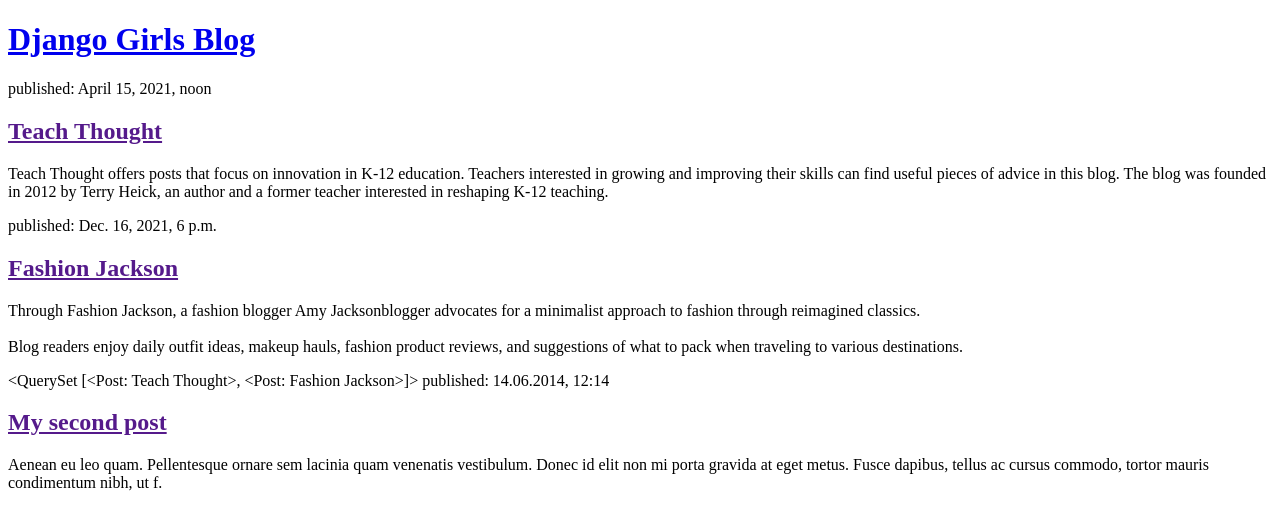
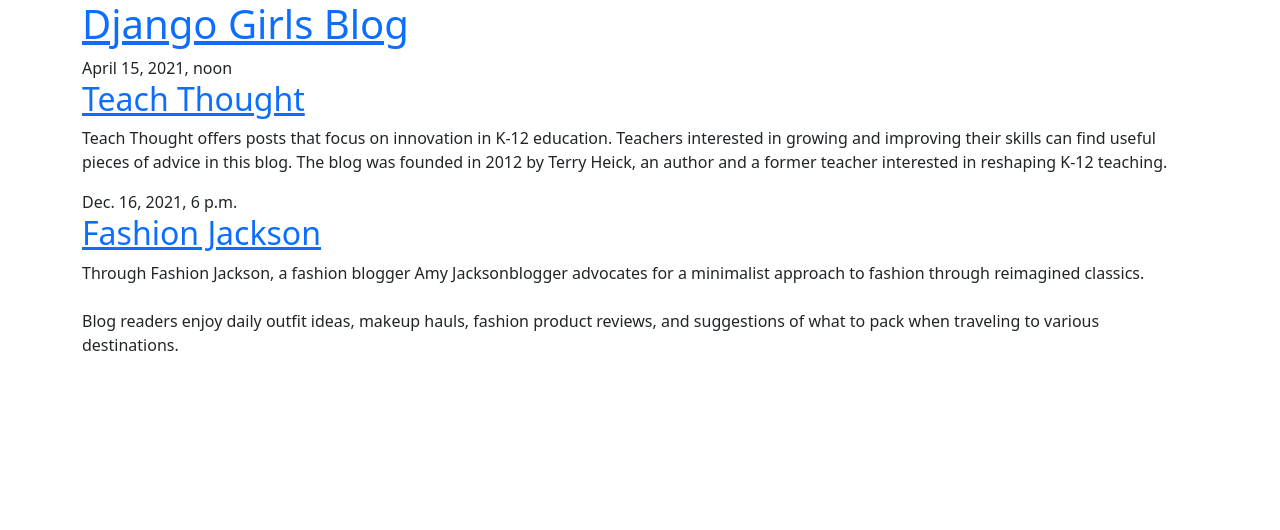
Before and after one commit to Abaliga99/My-First-Blog, a Django app: page / in a window 1280 px wide. Shown: the top 530 px of the page. Run offline with Django 3.2, Linux system fonts and the light colour scheme; data comes from the database, SQL or seed files in the repository.

Commit message:
Added view and template for detailedblog aswellas css for the site .

```diff
--- /dev/null
+++ b/blog/templates/blog/base.html
@@ -0,0 +1,29 @@
+{% load static %}
+<!DOCTYPE html>
+<html lang="en">
+<head>
+    <meta charset="UTF-8">
+    <meta http-equiv="X-UA-Compatible" content="IE=edge">
+    <meta name="viewport" content="width=device-width, initial-scale=1.0">
+    <title>HTML</title>
+    <link rel="stylesheet" href="https://cdn.jsdelivr.net/npm/bootstrap@5.1.3/dist/css/bootstrap.min.css" integrity="sha384-1BmE4kWBq78iYhFldvKuhfTAU6auU8tT94WrHftjDbrCEXSU1oBoqyl2QvZ6jIW3" crossorigin="anonymous">
+    <link rel="stylesheet" href="{% static 'css/blog.css' %}">
+    <link href="//fonts.googleapis.com/css?family=Lobster&subset=latin,latin-ext" rel="stylesheet" type="text/css">
+
+</head>
+<body>
+    <header class="page-header">
+      <div class="container">
+          <h1><a href="/">Django Girls Blog</a></h1>
+      </div>
+    </header>
+    <main class="container">
+        <div class="row">
+            <div class="col">
+            {% block content %}
+            {% endblock %}
+            </div>
+        </div>
+    </main>
+</body>
+</html>
--- a/blog/templates/blog/post_list.html
+++ b/blog/templates/blog/post_list.html
@@ -1,28 +1,13 @@
-<!DOCTYPE html>
-<html lang="en">
-<head>
-    <meta charset="UTF-8">
-    <meta http-equiv="X-UA-Compatible" content="IE=edge">
-    <meta name="viewport" content="width=device-width, initial-scale=1.0">
-    <title>HTML</title>
-</head>
-<body>
-    <header>
-        <h1><a href="/">Django Girls Blog</a></h1>
-    </header>
+{% extends 'blog/base.html' %}
 
+{% block content %}
     {% for post in posts %}
-    <article>
-        <time>published: {{ post.published_date }}</time>
-        <h2><a href="">{{ post.title }}</a></h2>
-        <p>{{ post.text|linebreaksbr }}</p>
-    </article>
-   {% endfor %}
-
-    {{posts}}
-        <time>published: 14.06.2014, 12:14</time>
-        <h2><a href="">My second post</a></h2>
-        <p>Aenean eu leo quam. Pellentesque ornare sem lacinia quam venenatis vestibulum. Donec id elit non mi porta gravida at eget metus. Fusce dapibus, tellus ac cursus commodo, tortor mauris condimentum nibh, ut f.</p>
-    </article>
-</body>
-</html>
+        <article class="post">
+            <time class="date">
+                {{ post.published_date }}
+            </time>
+            <h2><a href="{% url 'post_detail' pk=post.pk %}">{{ post.title }}</a></h2>
+            <p>{{ post.text|linebreaksbr }}</p>
+        </article>
+    {% endfor %}
+{% endblock %}
--- a/blog/urls.py
+++ b/blog/urls.py
@@ -5,4 +5,5 @@
 
 urlpatterns= [
     path('', views.post_list, name='post_list'),
+    path('post/<int:pk>/', views.post_detail, name='post_detail'),
 ]
--- a/blog/views.py
+++ b/blog/views.py
@@ -1,7 +1,11 @@
-from django.shortcuts import render
+from django.shortcuts import render, get_object_or_404
 from .models import Post
 from django.utils import timezone
 
 def post_list(request):
     posts=Post.objects.filter(published_date__lte=timezone.now()).order_by('published_date')
     return render(request, 'blog/post_list.html', {'posts': posts })
+
+def post_detail(request, pk):
+    post = get_object_or_404(Post, pk=pk)
+    return render(request, 'blog/post_detail.html', {'post': post})
```
Also changed, not shown: blog/templates/blog/post_detail.html (added, +13 -0 lines).
